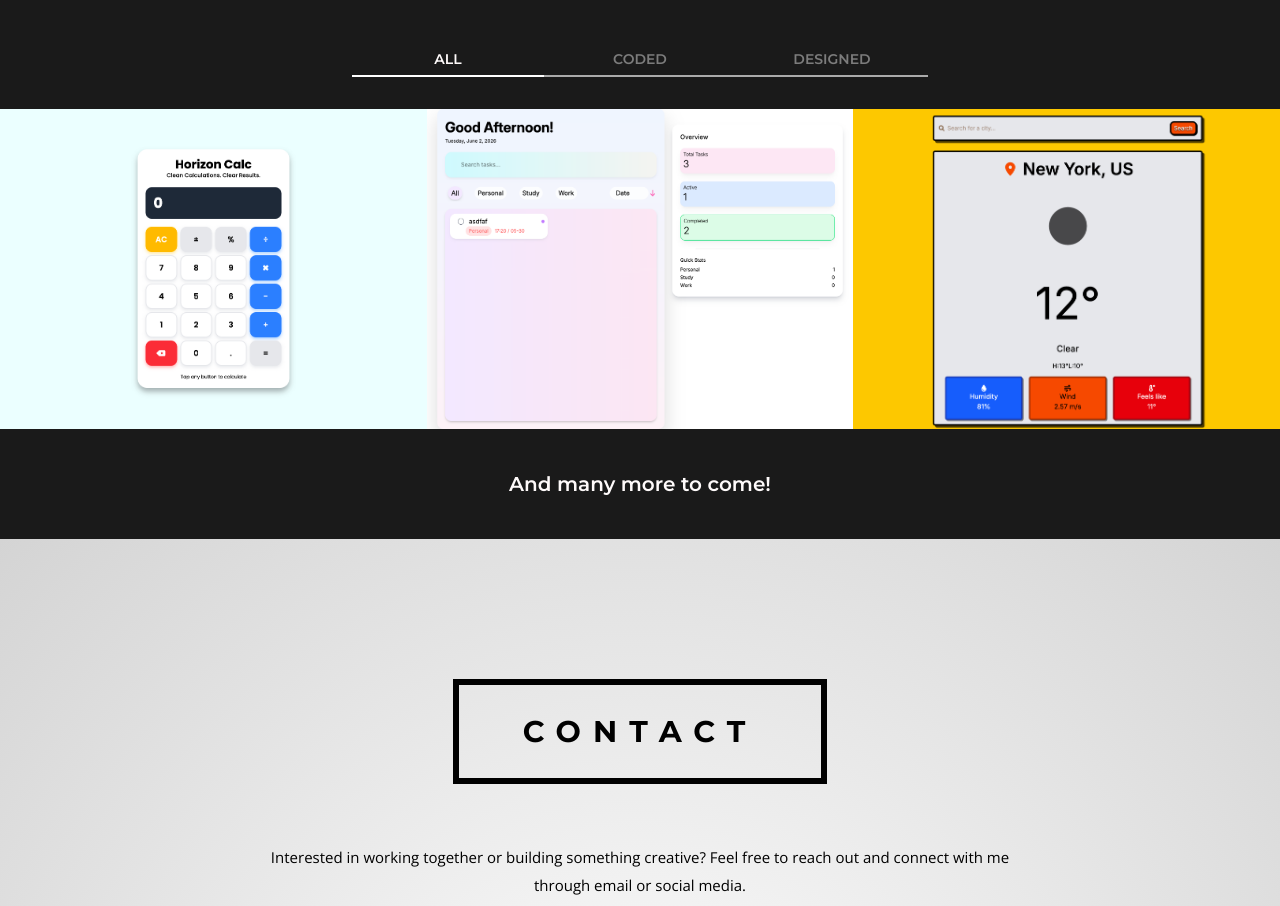
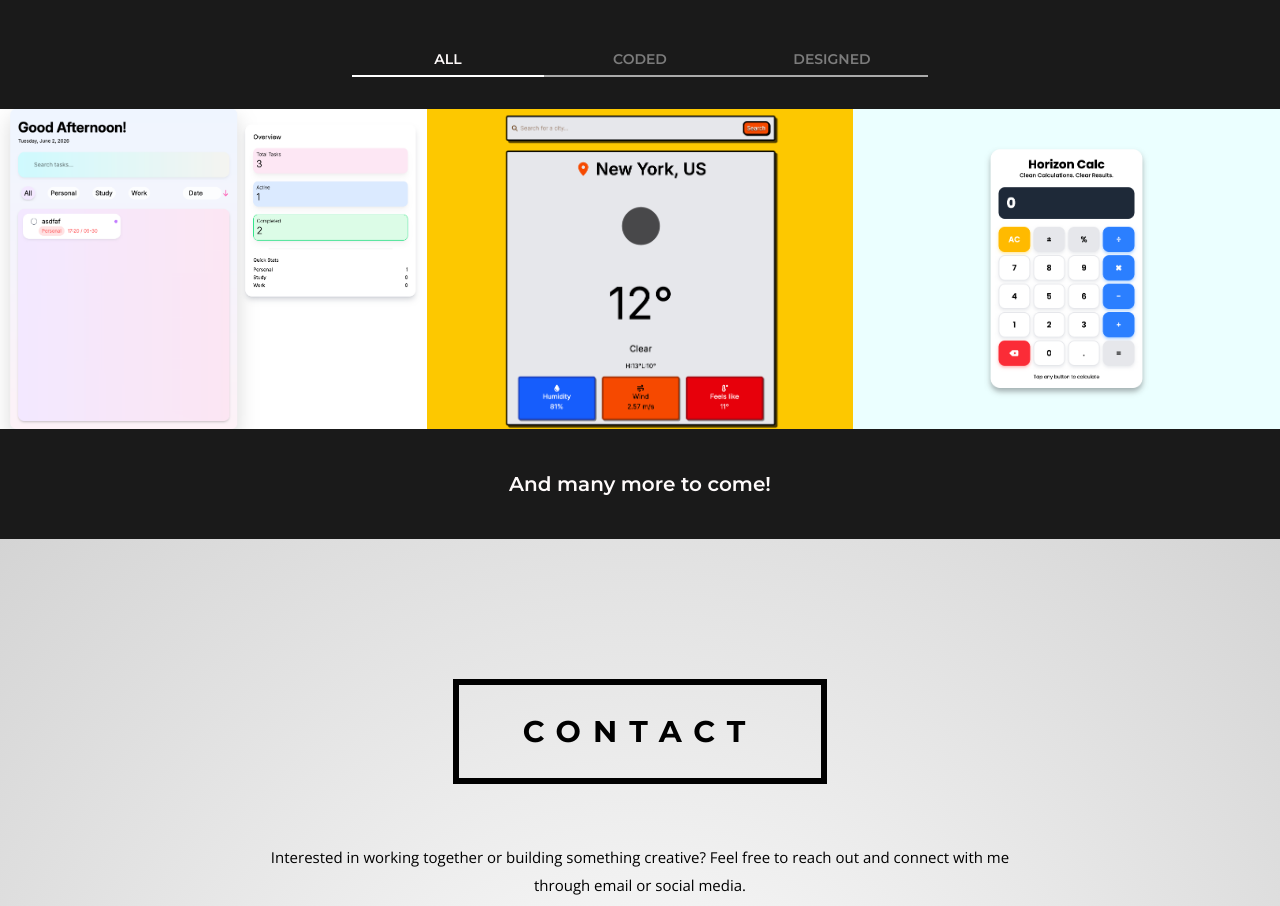
Before and after one commit to Nyi-Wint-Htal/Portfolio, a React (Vite) app: page / in a window 1280 px wide. Shown: the part 4271-5177 px from the top of the page. Built offline with nearby package versions, Linux system fonts and the light colour scheme.

Commit message:
Fixed the project order

```diff
--- a/src/components/Portfolio.tsx
+++ b/src/components/Portfolio.tsx
@@ -1,7 +1,7 @@
 import { useState } from "react";
-import weather from "../assets/project-1.png";
-import calculator from "../assets/project-2.png";
-import todolist from "../assets/project-3.png";
+import weather from "../assets/project-2.png";
+import calculator from "../assets/project-3.png";
+import todolist from "../assets/project-1.png";
 import bg2 from "../assets/bg2.png";
 
 type Tab = "all" | "coded" | "designed";
@@ -67,17 +67,15 @@ const Portfolio = () => {
       <div className="mt-8 bg-[#1A1A1A]">
         <div className="grid grid-cols-1 sm:grid-cols-2 lg:grid-cols-3">
           {filteredProjects.map((project, i = 0) => (
-            <a
-              href={project.link}
-              key={i}
-              className="aspect-4/3 overflow-hidden"
-            >
+            <div key={i} className="aspect-4/3 overflow-hidden">
+              <a href={project.link}>
                 <img
                   src={project.image}
                   alt={project.title}
                   className="h-full w-full object-cover object-center overflow-y-hidden"
                 />
               </a>
+            </div>
           ))}
         </div>
       </div>
```
Lines whose indentation alone changed are shown as unchanged.
